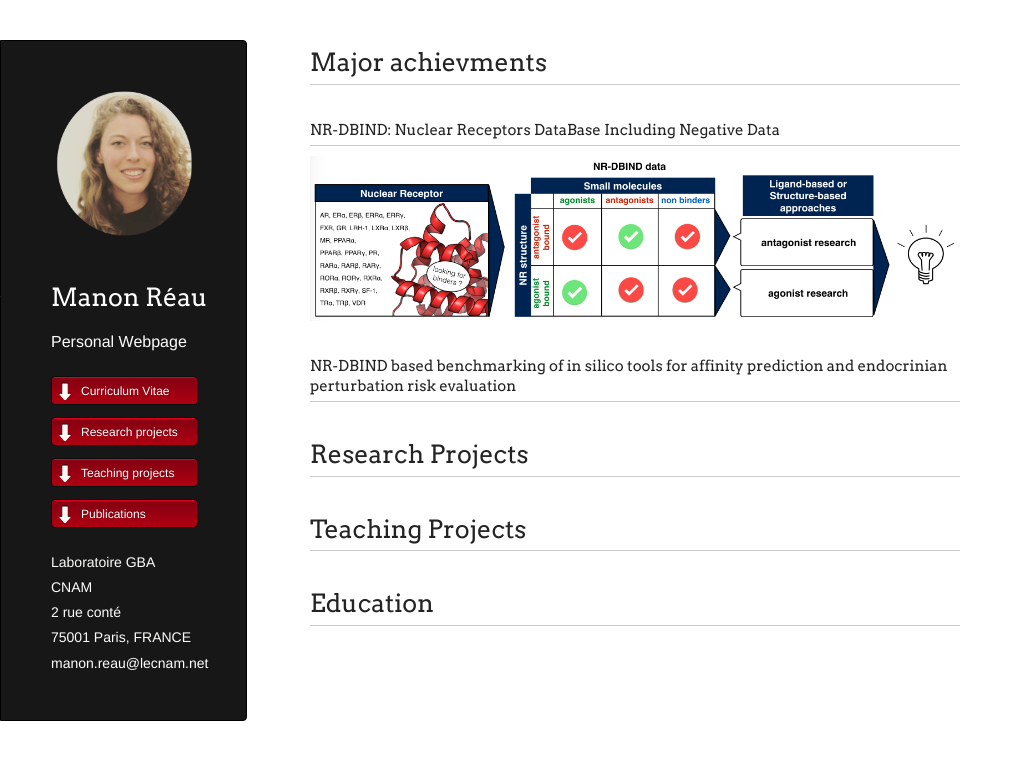
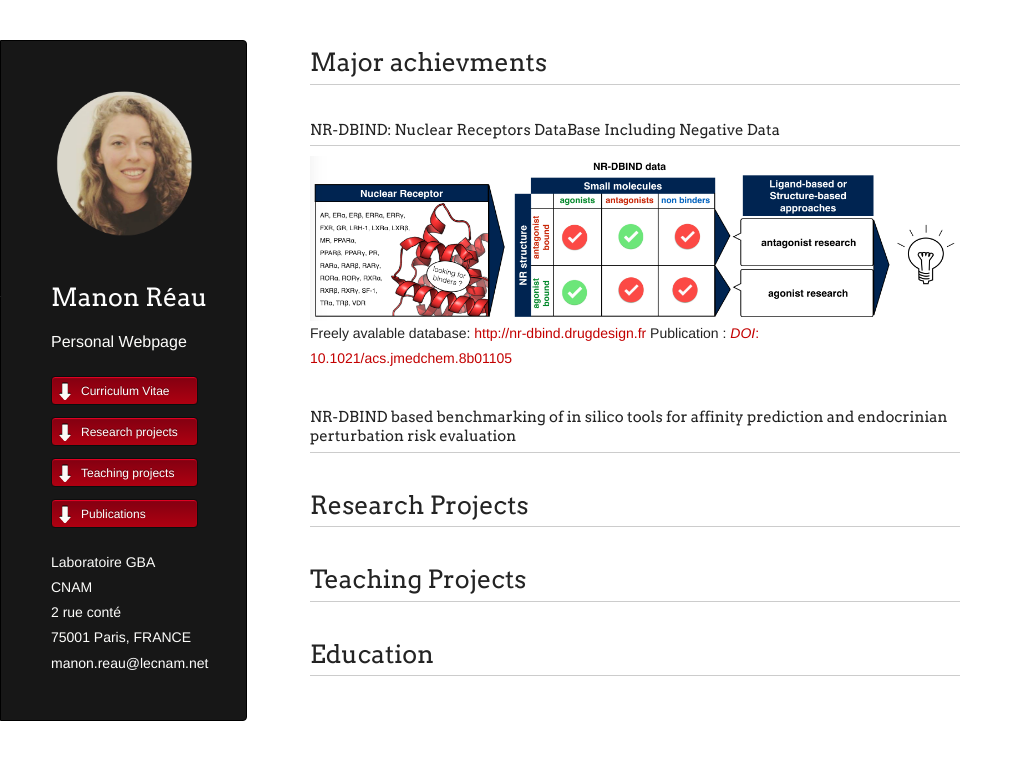
Before and after one commit to ManonR11/manonreau.github.io, a Jekyll site: the page built from index.md, in a window 1280 px wide. Shown: the top 760 px of the page, without its empty margins (0-1023 px from the left). Built offline with Jekyll 4.4.1, drawn with Linux system fonts in a browser that asks for light colours; our own code applies the rules of GitHub Pages for plain Markdown files.

Commit message:
Update index.md

```diff
--- a/index.md
+++ b/index.md
@@ -1,6 +1,8 @@
 # Major achievments
 ### NR-DBIND: Nuclear Receptors DataBase Including Negative Data
 <img style="width:100%" src="assets/images/TOCgraphic.png" alt="NR-DBIND TOC">
+Freely avalable database: <a href="http://nr-dbind.drugdesign.fr">http://nr-dbind.drugdesign.fr</a>
+Publication : <a href="https://pubs.acs.org/doi/10.1021/acs.jmedchem.8b01105">*DOI*: 10.1021/acs.jmedchem.8b01105</a>
 ### NR-DBIND based benchmarking of in silico tools for affinity prediction and endocrinian perturbation risk evaluation
 
 # Research Projects
```
